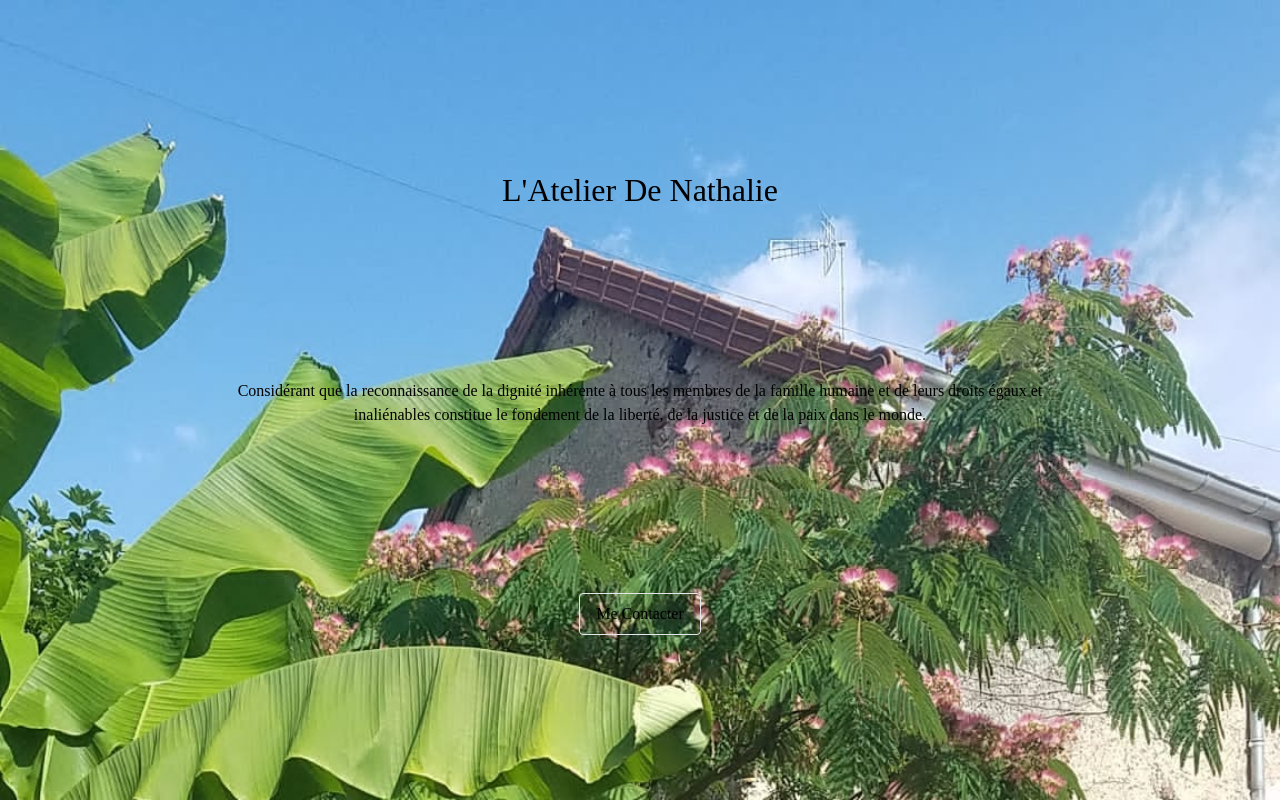
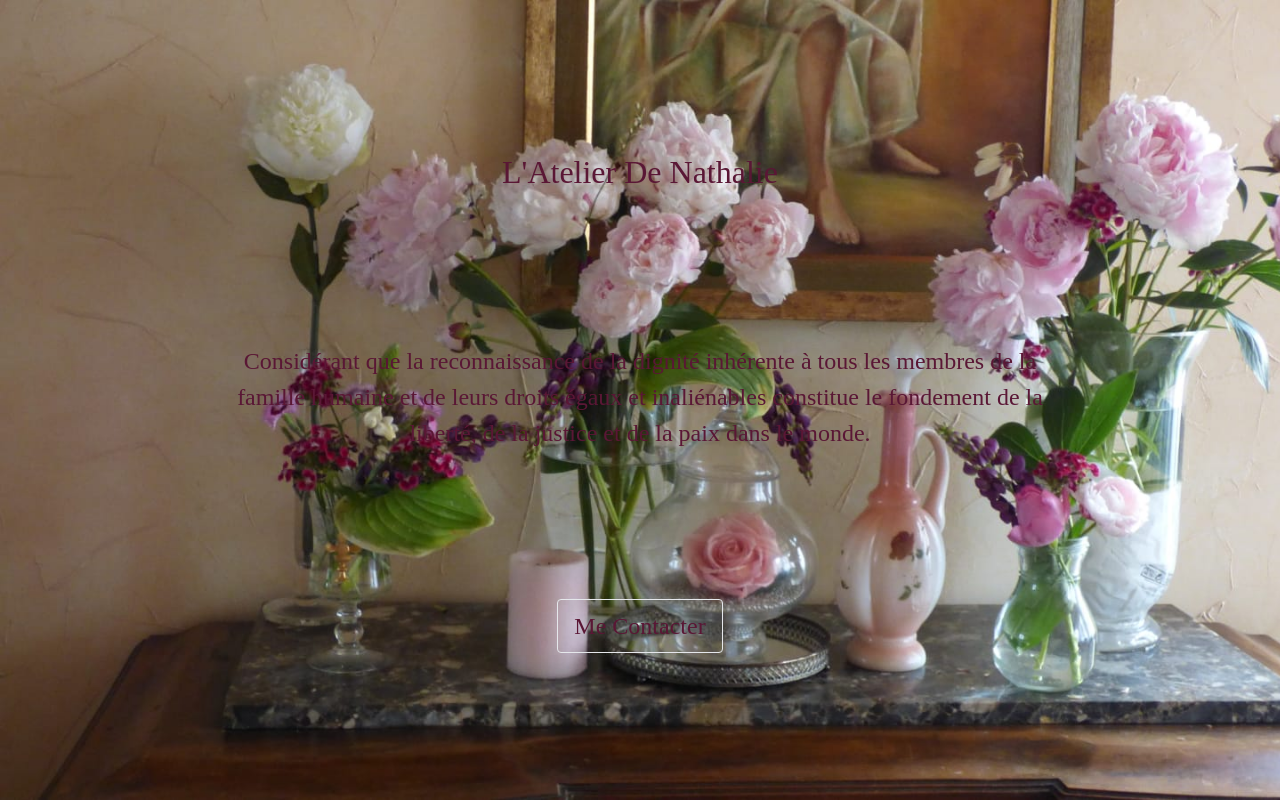
Before and after one commit to GNT-N/atelier-de-nathalie, a Next.js app: page / in a window 1280 px wide. Built offline with nearby package versions, Linux system fonts and the light colour scheme.

Commit message:
update background

```diff
--- a/src/app/globals.css
+++ b/src/app/globals.css
@@ -22,12 +22,12 @@
 }
 
 body {
-    color: rgb(var(--foreground-rgb));
+    color: #5a1735;
     background: linear-gradient(
         to bottom,
         #f4f6f7 0%,
         #ffbdfd 50%,
-        #fb4fca 100%
+        #ad8196 100%
     );
 
     font-family: "Pinyon Script", cursive;
@@ -39,3 +39,6 @@ h1 {
 h2 {
     font-size: x-large;
 }
+p {
+    font-size: x-large;
+}
--- a/src/app/page.js
+++ b/src/app/page.js
@@ -30,10 +30,10 @@ export default function Home() {
             <section
                 className={`${styles.section} font-script flex flex-col justify-center items-center h-screen bg-cover`}
                 // background écran accueil page home
-                style={{ backgroundImage: `url("/images/bg_ete.jpg")` }}
+                style={{ backgroundImage: `url("/images/test_accueil.jpg")` }}
             >
                 <h1 className="my-auto">L&apos;Atelier De Nathalie</h1>
-                <p className="w-2/3 text-center">
+                <p className="w-2/3 text-center font-size:3xl">
                     Considérant que la reconnaissance de la dignité inhérente à
                     tous les membres de la famille humaine et de leurs droits
                     égaux et inaliénables constitue le fondement de la liberté,
--- a/src/app/vegetaux_personnels/page.js
+++ b/src/app/vegetaux_personnels/page.js
@@ -24,10 +24,10 @@ export default function Personnels() {
                         style={{ position: "relative" }}
                     >
                         <div
-                            className={`${styles.section} bg-cover bg-center opacity-60`}
+                            className={`${styles.section} bg-no-repeat bg-center  opacity-60`}
                             style={{
                                 // background écran accueil Création avec des végétaux issue de ma production
-                                backgroundImage: `url("/images/bg_vege_com.jpg")`,
+                                backgroundImage: `url("/images/bg_vege_perso.jpg")`,
                             }}
                         ></div>
                         <h1
```
Also changed, not shown: public/images/test_accueil.jpg (added).
